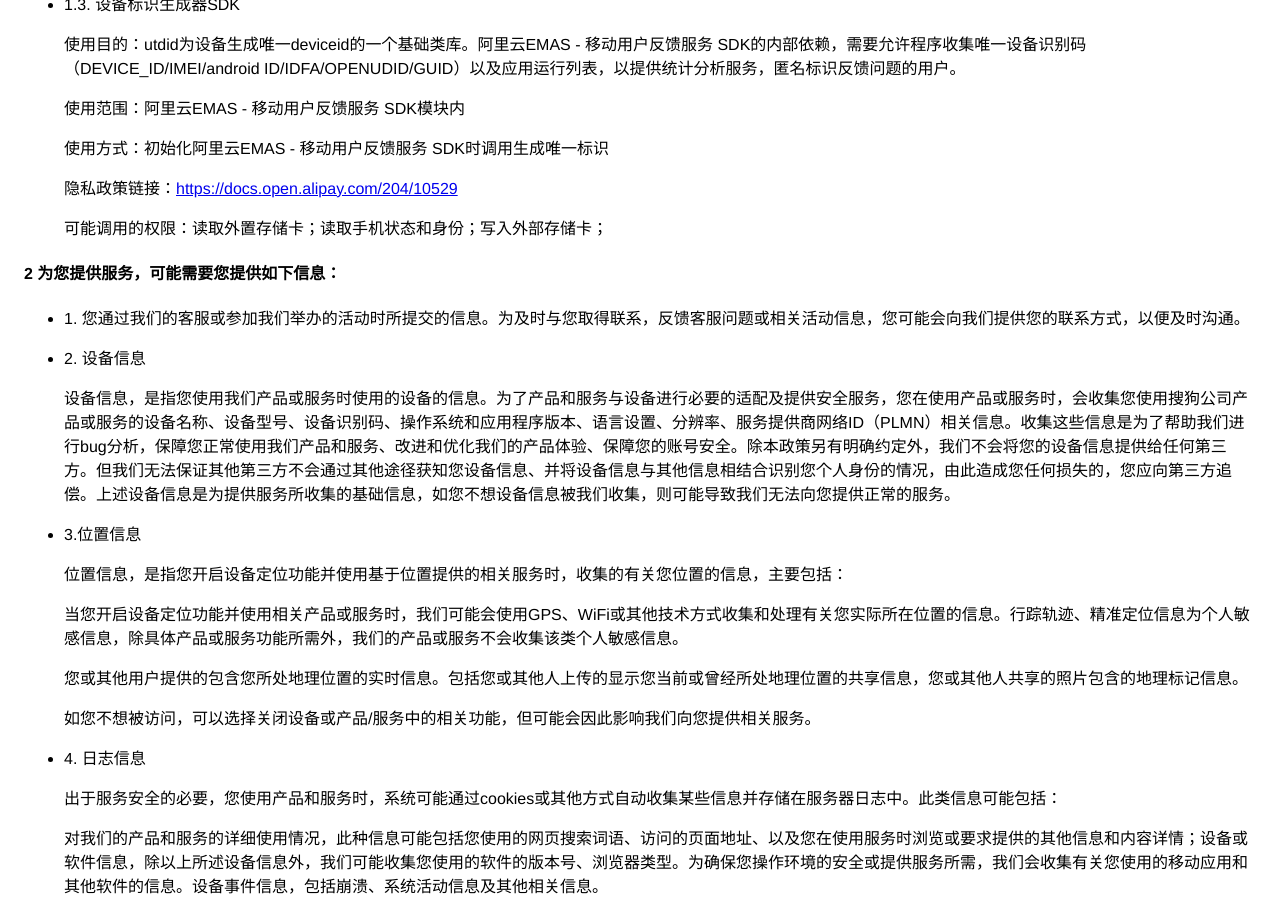
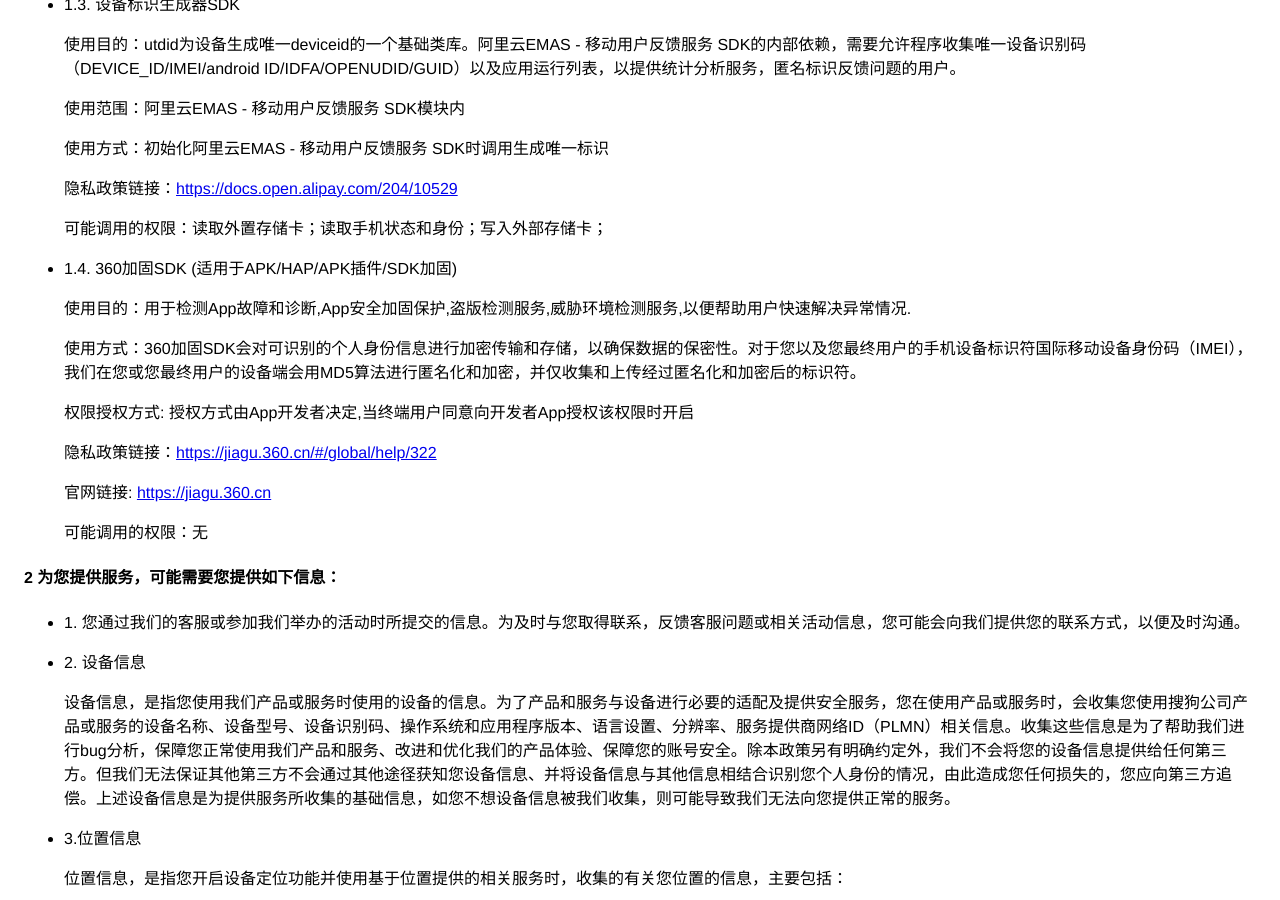
Before and after one commit to ztdr/home, a Jekyll site: the page lz_privacy_lzds.html, which Jekyll copies as it is, in a window 1280 px wide and 900 px high, scrolled down 1095 px. Built offline with Jekyll 4.4.1, drawn with Linux system fonts in a browser that asks for light colours.

Commit message:
feat: 360 sdk

```diff
--- a/lz_privacy_lzds.html
+++ b/lz_privacy_lzds.html
@@ -63,6 +63,15 @@
         <p>使用方式：初始化阿里云EMAS - 移动用户反馈服务 SDK时调用生成唯一标识</p>
         <p>隐私政策链接：<a href="https://docs.open.alipay.com/204/10529">https://docs.open.alipay.com/204/10529</a></p>
         <p>可能调用的权限：读取外置存储卡；读取手机状态和身份；写入外部存储卡；</p>
+    </li>
+    <li>
+        <p>1.4. 360加固SDK (适用于APK/HAP/APK插件/SDK加固)</p>
+        <p>使用目的：用于检测App故障和诊断,App安全加固保护,盗版检测服务,威胁环境检测服务,以便帮助用户快速解决异常情况.</p>
+        <p>使用方式：360加固SDK会对可识别的个人身份信息进行加密传输和存储，以确保数据的保密性。对于您以及您最终用户的手机设备标识符国际移动设备身份码（IMEI），我们在您或您最终用户的设备端会用MD5算法进行匿名化和加密，并仅收集和上传经过匿名化和加密后的标识符。</p>
+        <p>权限授权方式: 授权方式由App开发者决定,当终端用户同意向开发者App授权该权限时开启</p>
+        <p>隐私政策链接：<a href="https://jiagu.360.cn/#/global/help/322">https://jiagu.360.cn/#/global/help/322</a></p>
+        <p>官网链接: <a href="https://jiagu.360.cn">https://jiagu.360.cn</a></p>
+        <p>可能调用的权限：无</p>
     </li>
 </ul>
 
```
Also changed, not shown: lz_privacy.html (+9 -0 lines).
